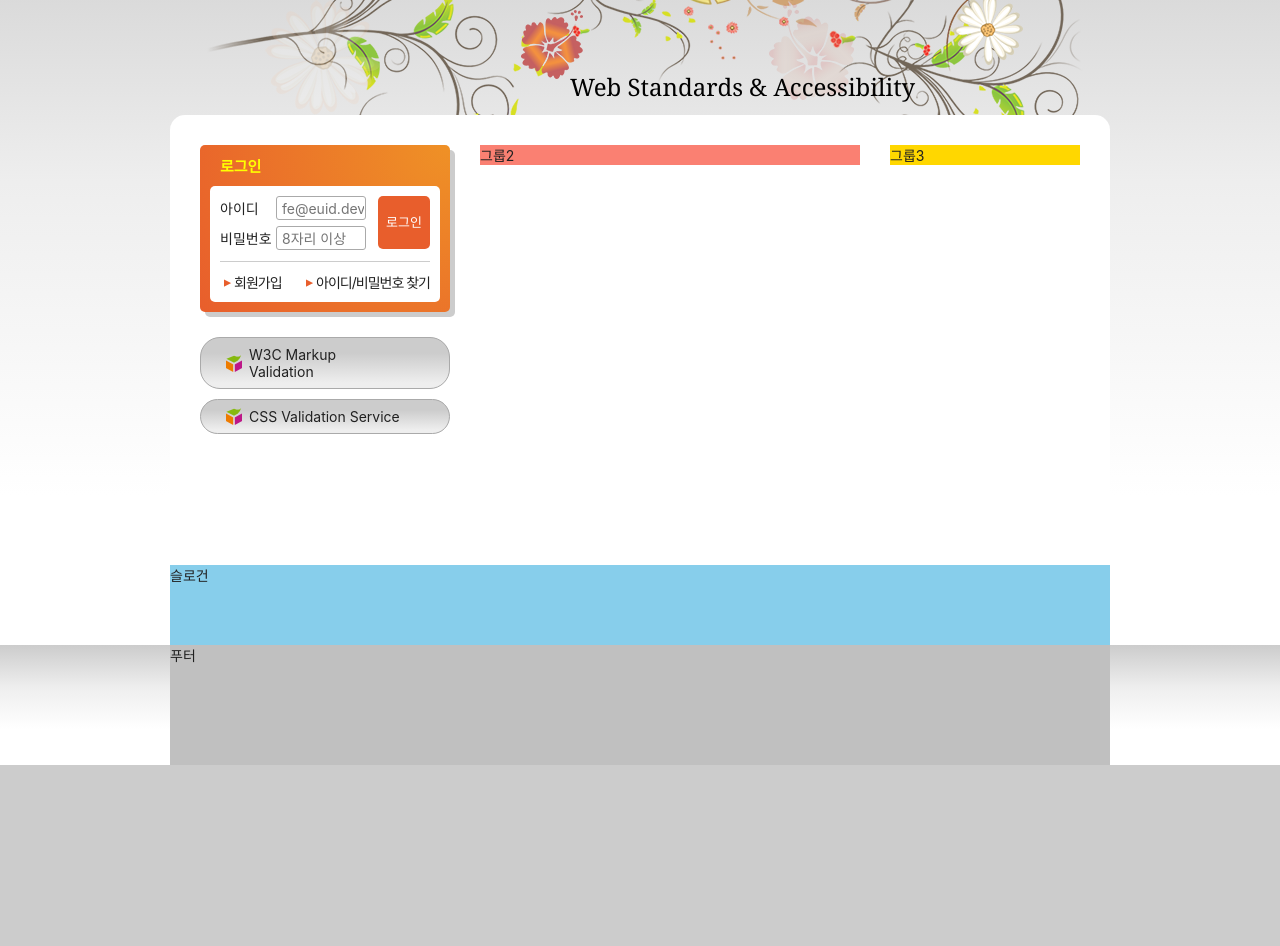
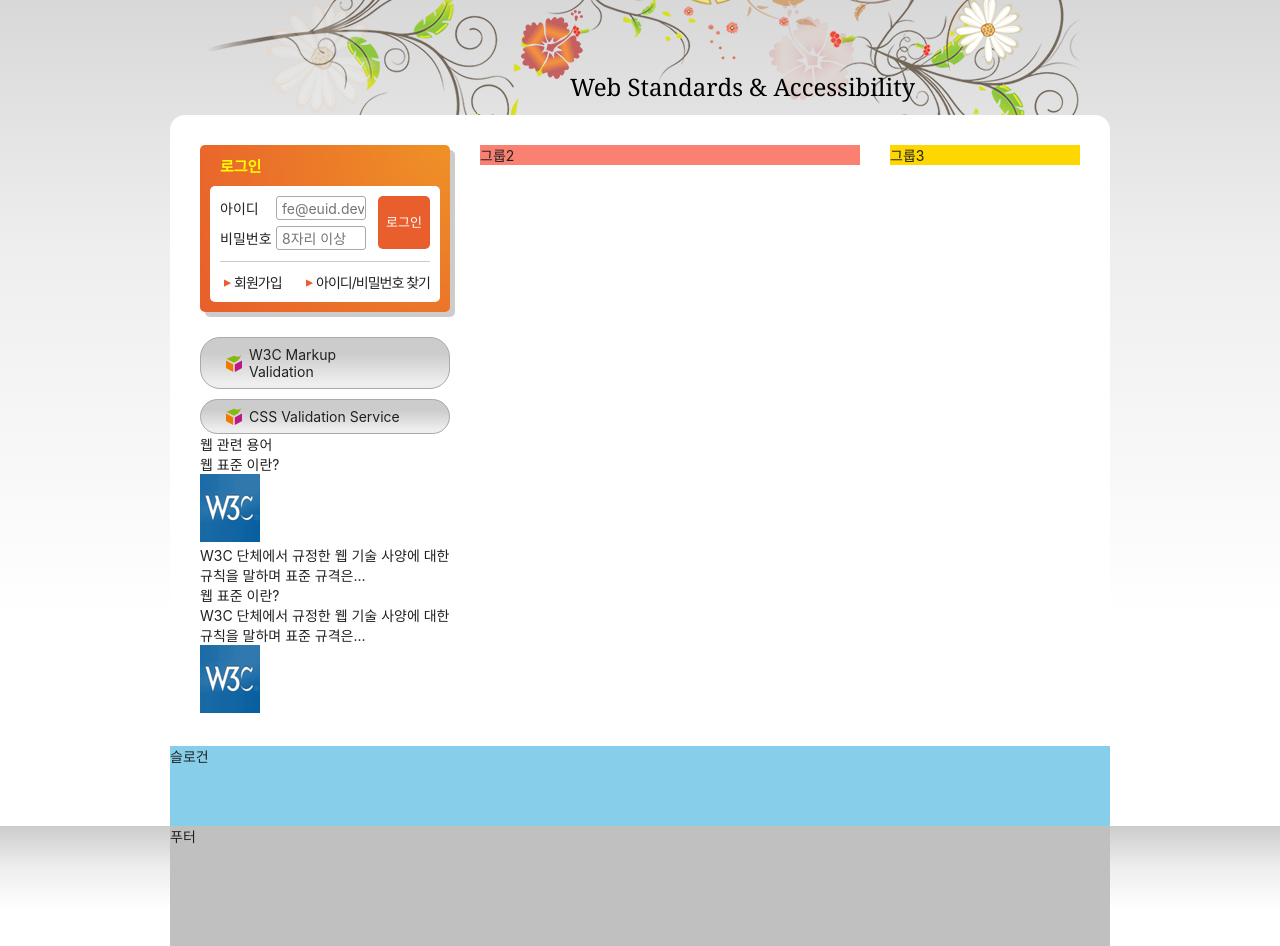
Before and after one commit to SSY1203/HTML5, a plain HTML site: page index.html in a window 1280 px wide. Shown: the part 132-1078 px from the top of the page. Before the commit the page ends 897 px from the top, so only its background shows below. Drawn offline with Linux system fonts and the light colour scheme; a web font is replaced by a local one.

Commit message:
웹 관련 용어 마크업

```diff
--- a/index.html
+++ b/index.html
@@ -201,6 +201,29 @@
             >
           </li>
         </ul>
+        <section class="term">
+          <h2 class="term-title">웹 관련 용어</h2>
+          <dl class="term-list">
+            <div>
+              <dt class="term-list-subject">웹 표준 이란?</dt>
+              <dd class="term-list-thumbnail">
+                <img src="./assets/web_standards.gif" alt="W3C 로고">
+              </dd>
+              <dd class="term-list-brief">
+                W3C 단체에서 규정한 웹 기술 사양에 대한 규칙을 말하며 표준 규격은...
+              </dd>
+            </div>
+            <div class="cross">
+              <dt class="term-list-subject">웹 표준 이란?</dt>
+              <dd class="term-list-brief">
+                W3C 단체에서 규정한 웹 기술 사양에 대한 규칙을 말하며 표준 규격은...
+              </dd>
+              <dd class="term-list-thumbnail">
+                <img src="./assets/web_standards.gif" alt="W3C 로고">
+              </dd>
+            </div>
+          </dl>
+        </section>
       </div>
       <div class="group group2">그룹2</div>
       <div class="group group3">그룹3</div>
```
